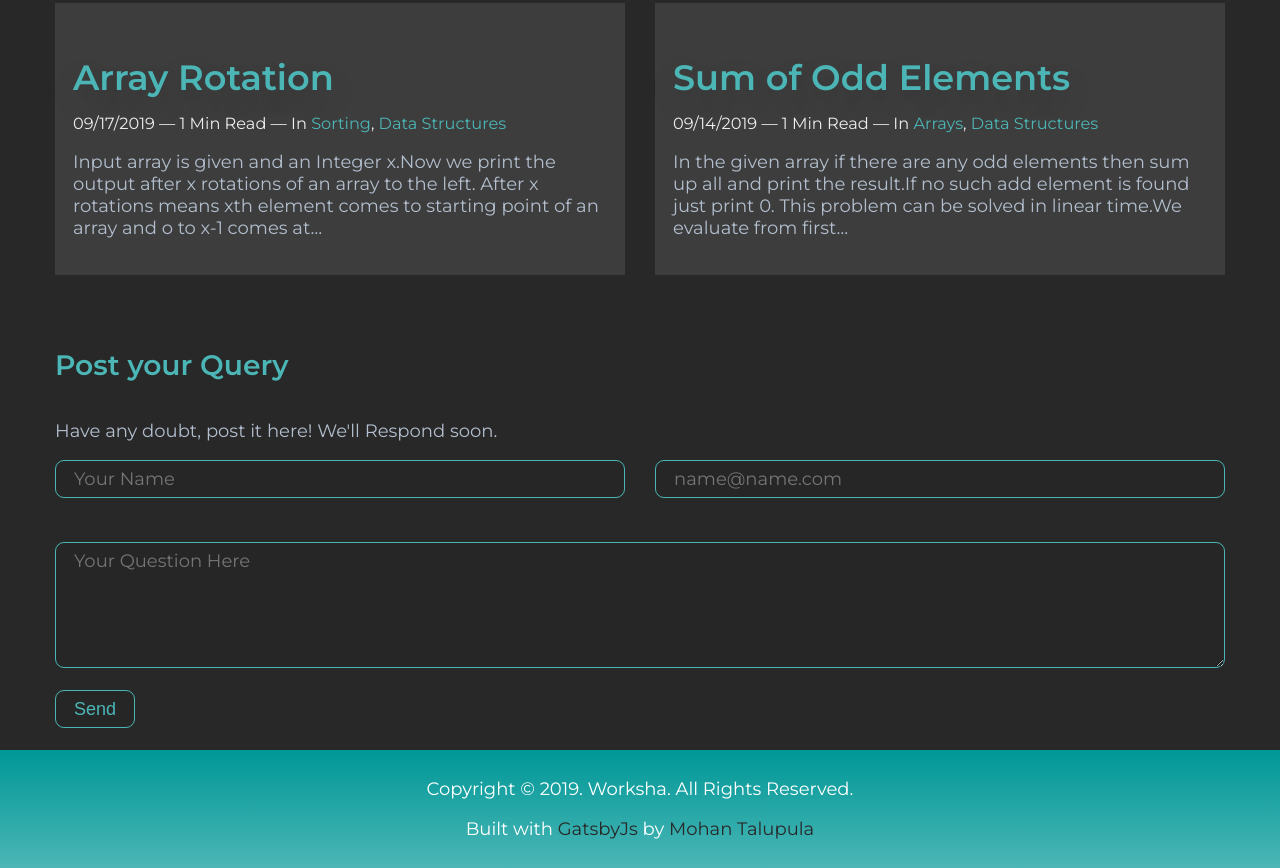
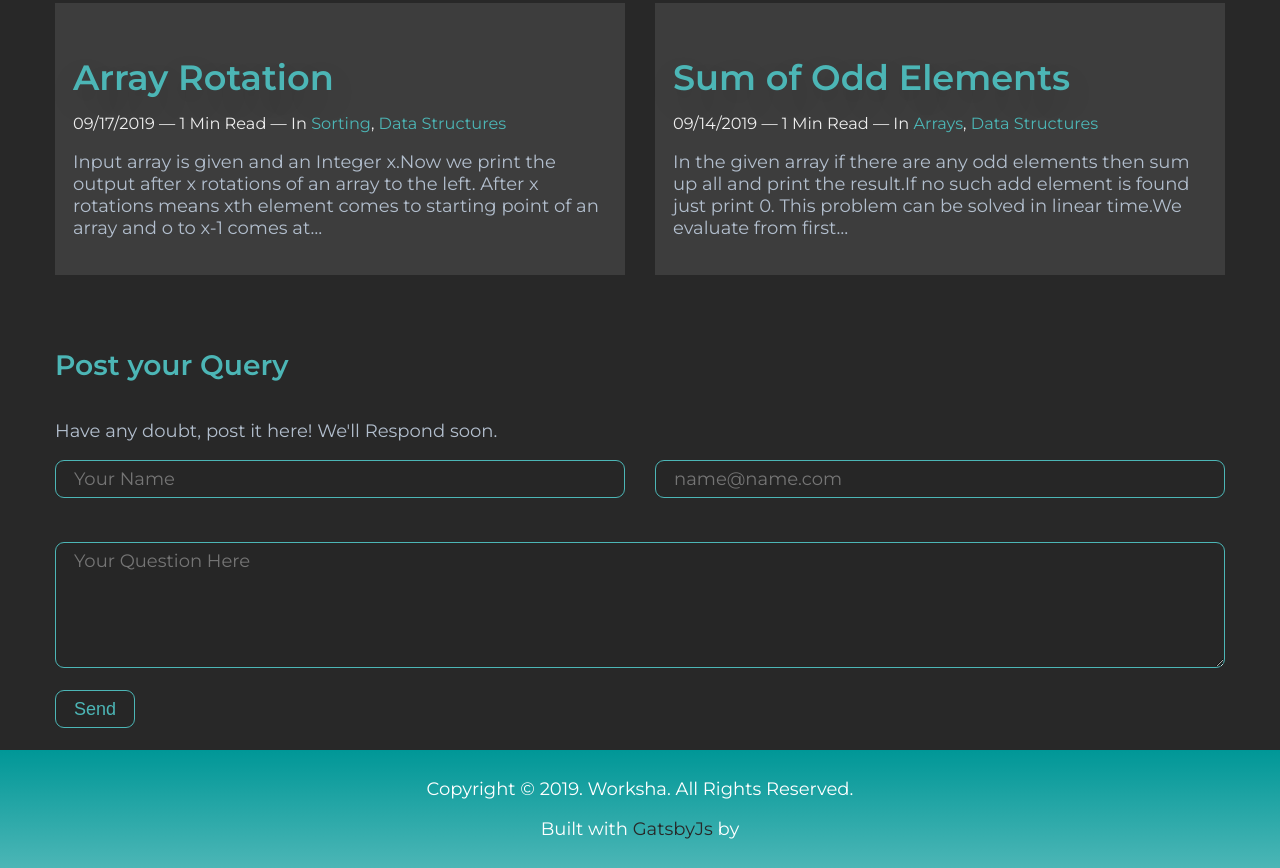
Before and after one commit to mittajithendra/worksha.com, a Gatsby site: page / in a window 1280 px wide. Shown: the part 869-1737 px from the top of the page. Built offline with nearby package versions, Linux system fonts and the light colour scheme; Gatsby itself is replaced by a stand-in of ours.

Commit message:
Update Footer.js

```diff
--- a/src/components/Misc/Footer.js
+++ b/src/components/Misc/Footer.js
@@ -18,9 +18,7 @@ const Footer = () => {
           <FooterLink href="https://www.gatsbyjs.org">
             GatsbyJs
           </FooterLink> by{" "}
-          <FooterLink href="https://www.github.com/mohanmonu777">
-            Mohan Talupula
-          </FooterLink>
+
         </p>
       </Container>
     </Wrapper>
```
